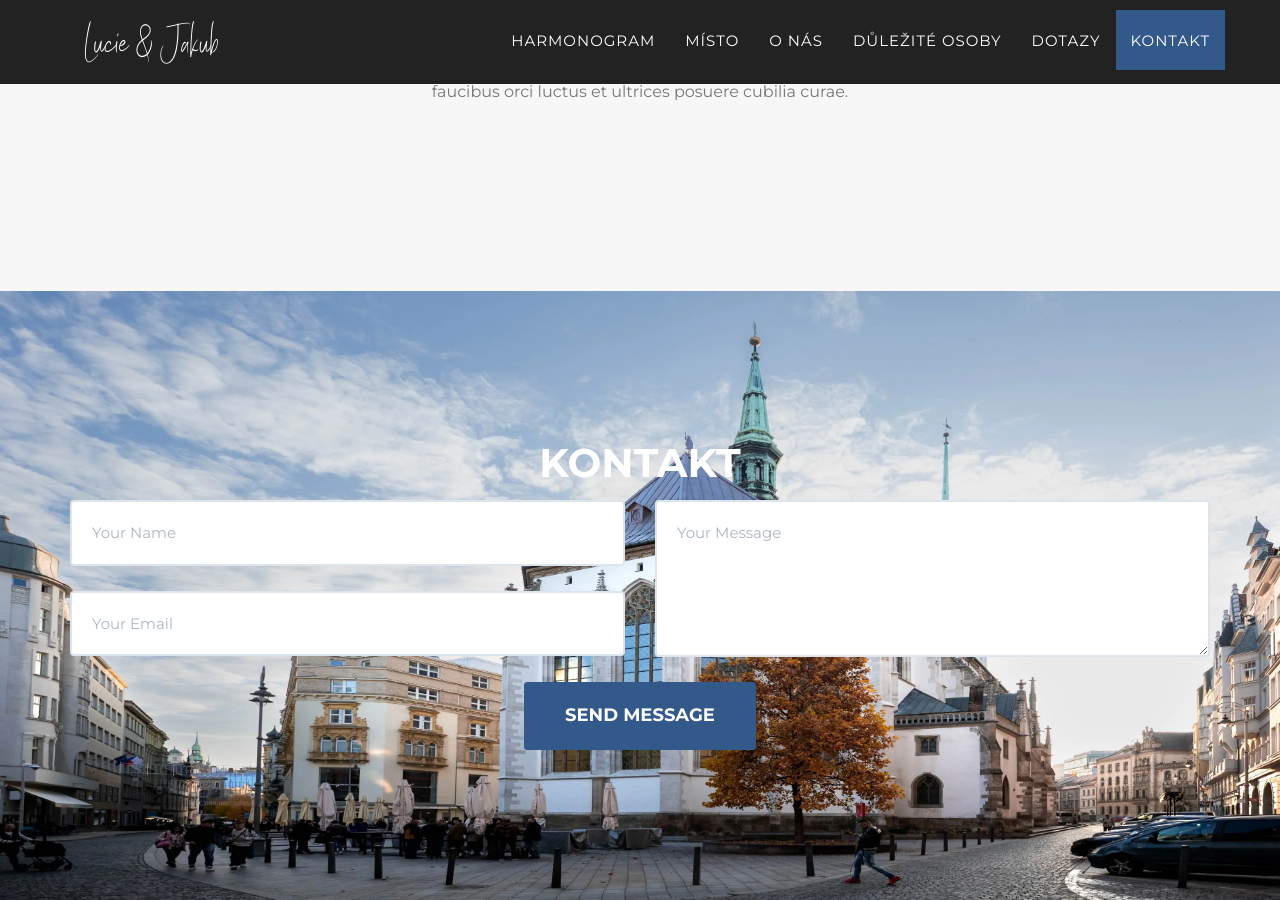
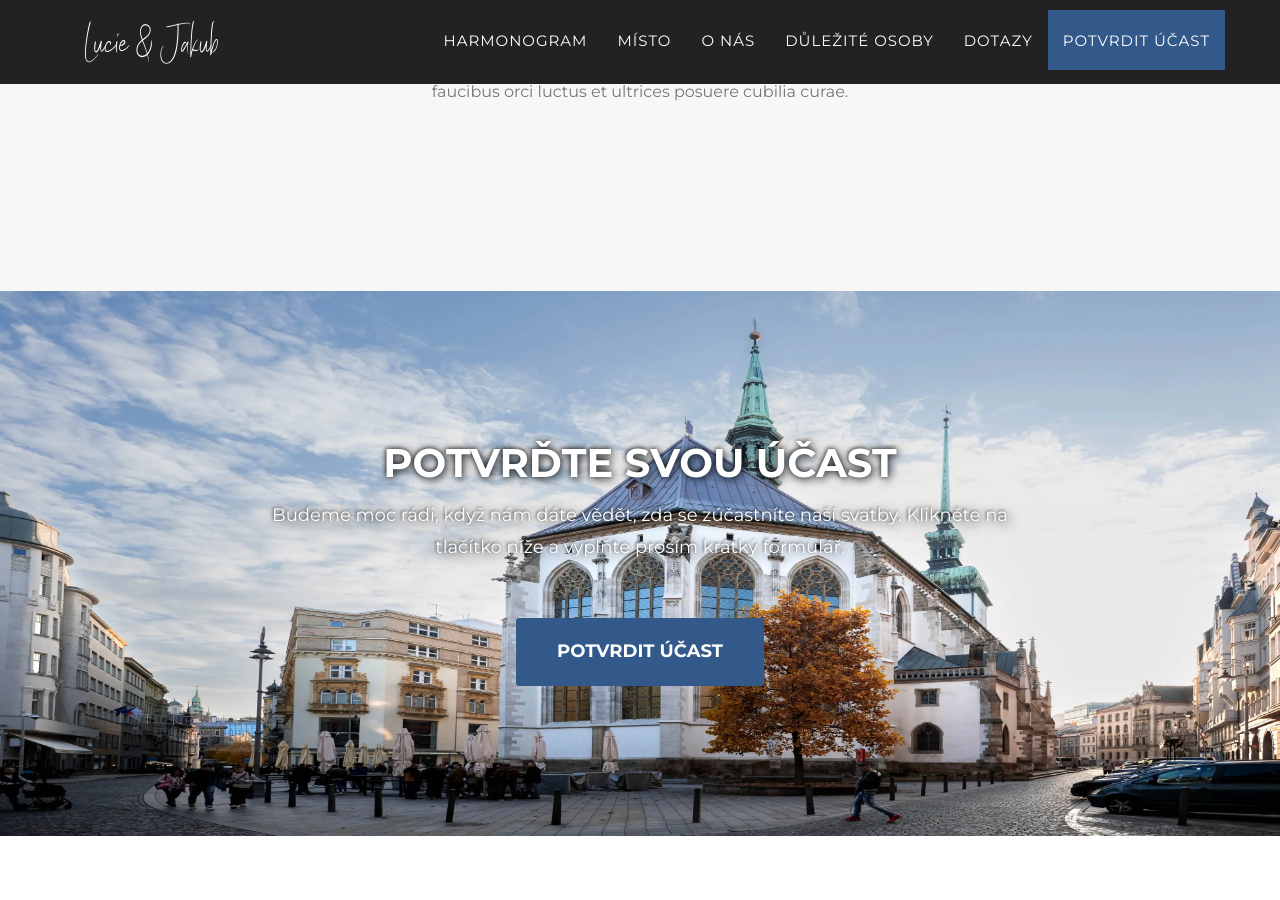
Before and after one commit to Jakub-Svoboda/jakub-svoboda.github.io, a Jekyll site: the page built from index.html, in a window 1280 px wide and 900 px high, scrolled down 6836 px. Built offline with Jekyll 4.4.1, drawn with Linux system fonts in a browser that asks for light colours; some web fonts are replaced; after the commit the page ends 7672 px from its top, so only the background shows below that.

Commit message:
Contact form

```diff
--- a/_includes/en_data/contact.html
+++ b/_includes/en_data/contact.html
@@ -1,62 +1,17 @@
-<script src="https://ajax.googleapis.com/ajax/libs/jquery/2.2.4/jquery.min.js"></script>
-    <script>
-    $(function(){
-    $(".ajaxForm").submit(function(e){
-        e.preventDefault();
-        var href = $(this).attr("action");
-        $.ajax({
-            type: "POST",
-            dataType: "json",
-            url: href,
-            data: $(this).serialize(),
-            success: function(response){
-                if(response.status == "success"){
-                    alert('Thank you. Your message has been sent.');
-                    window.location.href = 'https://alicelepissier.com/_site/en/#contact';
-                }else{
-                    alert("An error occured: " + response.message);
-                }
-            }
-        });
-    });
-    });
-</script>
-<section id="contact">
+<section id="contact" style="background-color: #222 !important;">
     <div class="container">
         <div class="row">
             <div class="col-lg-12 text-center">
-                <h2 class="section-heading">Kontakt</h2>
-<!--                <h3 class="section-subheading text-muted">Or send us an email at <a href="mailto:petsgetsmarried@gmail.com">petsgetmarried@gmail.com</a>.</h3>-->
+                <h2 class="section-heading" style="color: #fff !important; text-shadow: 2px 2px 8px rgba(0,0,0,0.8), -1px -1px 4px rgba(0,0,0,0.6);">Potvrďte svou účast</h2>
             </div>
         </div>
         <div class="row">
-            <div class="col-lg-12">
-                <!-- Create your own form using FormCarry: https://formcarry.com/ -->
-                <form class="ajaxForm" action="YOUR_FORM_CARRY_ENDPOINT" method="POST">
-                    <div class="row">
-                        <div class="col-md-6">
-                            <div class="control-group form-group">
-                                <input type="text" class="form-control" placeholder="Your Name" id="name" name="name" required data-validation-required-message="Please enter your name.">
-                                <p class="help-block text-danger"></p>
-                            </div>
-                            <div class="control-group form-group">
-                                <input type="email" class="form-control" placeholder="Your Email" id="email" name="email" required data-validation-required-message="Please enter your email address.">
-                                <p class="help-block text-danger"></p>
-                            </div>
-                        </div>
-                        <div class="col-md-6">
-                            <div class="control-group form-group">
-                                <textarea class="form-control" placeholder="Your Message" id="message" name="message" required data-validation-required-message="Please enter a message."></textarea>
-                                <p class="help-block text-danger"></p>
-                            </div>
-                        </div>
-                        <div class="clearfix"></div>
-                        <div class="col-lg-12 text-center">
-                            <div id="success"></div>
-                            <button type="submit" class="btn btn-xl">Send Message</button>
-                        </div>
-                    </div>
-                </form>
+            <div class="col-lg-8 col-lg-offset-2 text-center">
+                <p class="largepad" style="color: #fff !important; font-size: 18px; margin-bottom: 30px; text-shadow: 2px 2px 12px rgba(0,0,0,0.8), -1px -1px 3px rgba(0,0,0,0.6);">
+                    Budeme moc rádi, když nám dáte vědět, zda se zúčastníte naší svatby.
+                    Klikněte na tlačítko níže a vyplňte prosím krátký formulář.
+                </p>
+                <a href="https://forms.gle/7T6NBks4LVDyRRQGA" target="_blank" class="btn btn-xl">Potvrdit účast</a>
             </div>
         </div>
     </div>
--- a/_includes/en_data/header.html
+++ b/_includes/en_data/header.html
@@ -35,7 +35,7 @@
                     <a class="page-scroll" href="#FAQ">Dotazy</a>
                 </li>
                 <li>
-                    <a class="page-scroll hidden-xs hidden-sm hidden-md" href="#contact">Kontakt</a>
+                    <a class="page-scroll hidden-xs hidden-sm hidden-md" href="#contact">Potvrdit účast</a>
                 </li>
             </ul>
         </div>
--- a/_includes/fr_data/header.html
+++ b/_includes/fr_data/header.html
@@ -43,7 +43,7 @@
                     <a class="page-scroll" href="#FAQ">FAQ</a>
                 </li>
                 <li>
-                    <a class="page-scroll hidden-xs hidden-sm hidden-md" href="#contact">Contact</a>
+                    <a class="page-scroll hidden-xs hidden-sm hidden-md" href="#contact">Confirmer</a>
                 </li>
             </ul>
         </div>
```
Also changed, not shown: _includes/fr_data/contact.html (+13 -53 lines).
